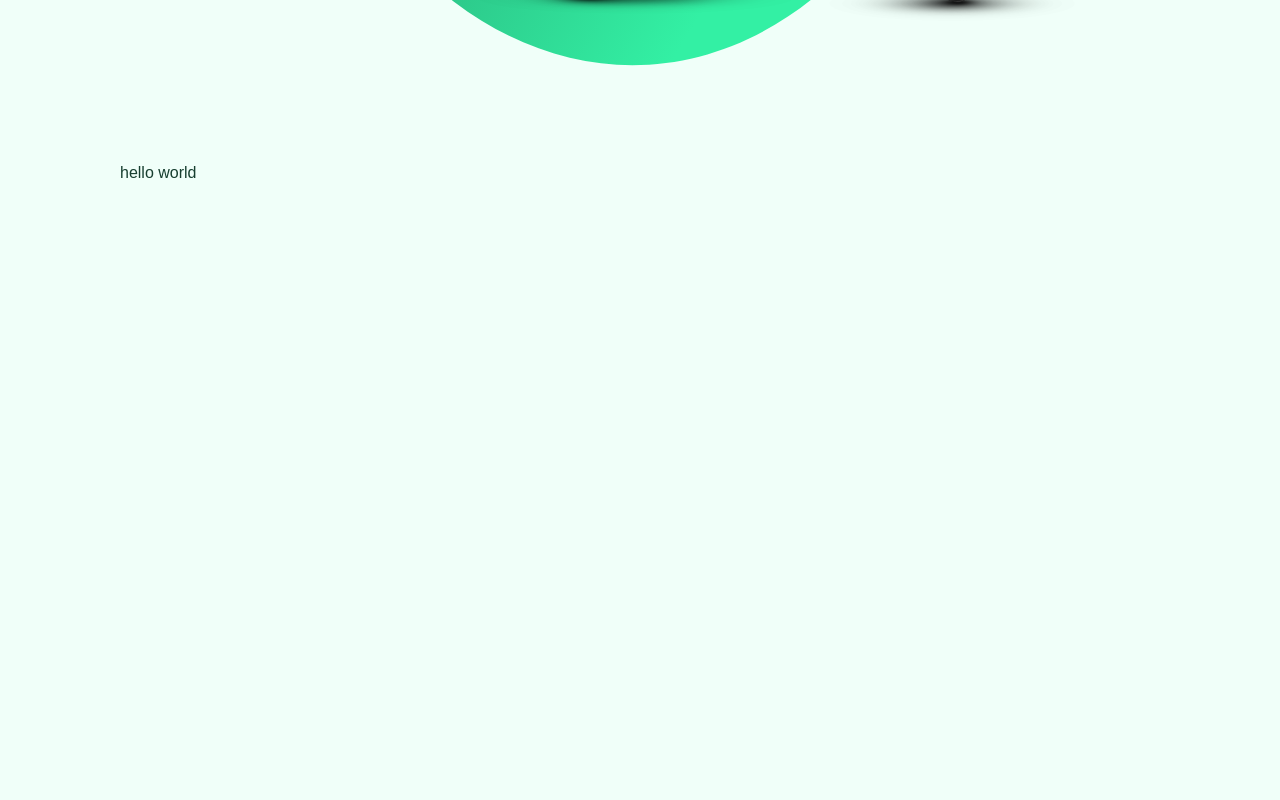
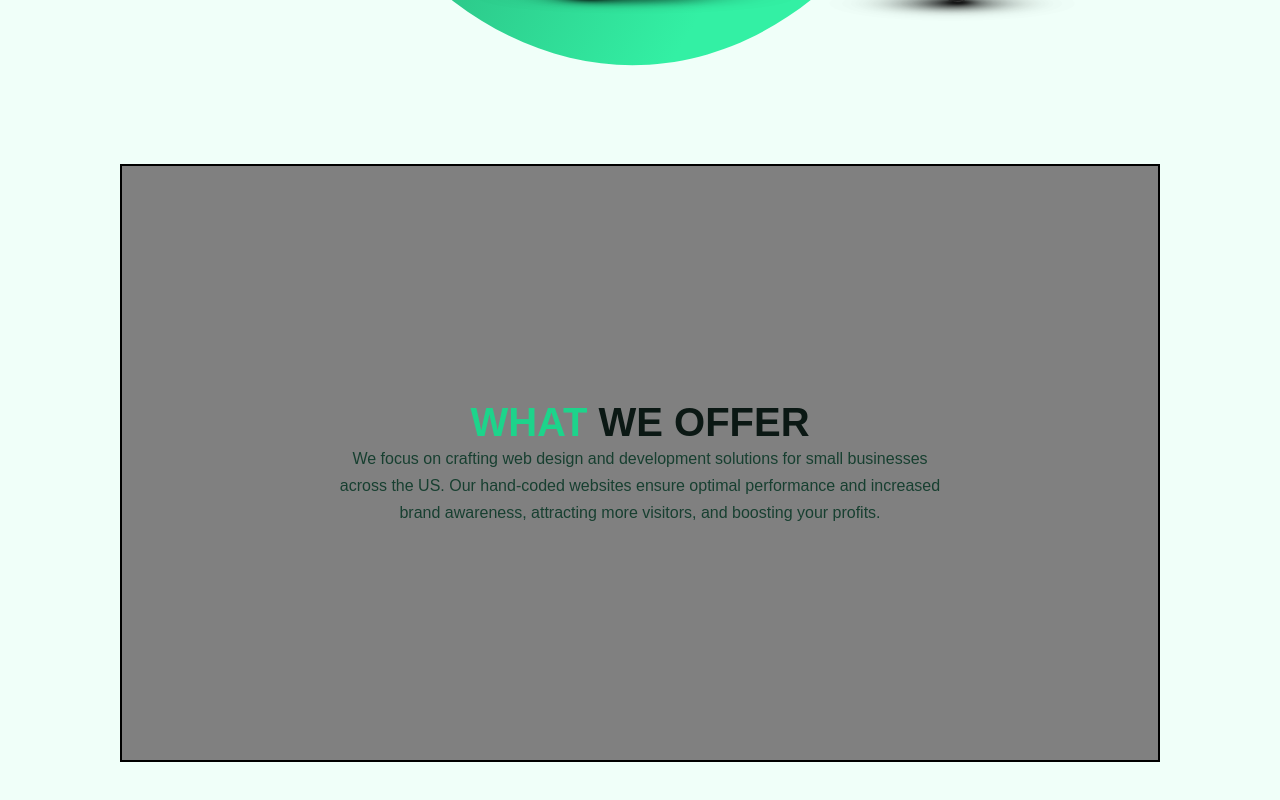
Before and after one commit to adinduokoro/Byte-Back-Digital-V2, a React (Create React App) app: page / in a window 1280 px wide. Shown: the part 808-1608 px from the top of the page. Built offline with nearby package versions, Linux system fonts and the light colour scheme.

Commit message:
Updates
Quick updates on the offer section.

```diff
--- a/src/App.css
+++ b/src/App.css
@@ -84,14 +84,17 @@
 }
 
 h1 {
-  color: var(--primaryBackgroundColor);
   font-size: 3rem;
   font-weight: 800;
   line-height: 130%;
 }
 
+h2{
+  font-size: 2.5rem;
+  font-weight: 900;
+}
+
 p {
-  color: var(--primaryBackgroundColor);
   font-size: 1rem;
   font-weight: 500;
   line-height: 170%;
--- a/src/components/hero/Hero.module.css
+++ b/src/components/hero/Hero.module.css
@@ -27,6 +27,10 @@
   width: 100%;
 }
 
+.hero-content h1, p{
+  color: var(--primaryBackgroundColor);
+}
+
 .hero-image {
   position: absolute;
   width: 42.6875rem;
--- a/src/components/navigation/Navigation.module.css
+++ b/src/components/navigation/Navigation.module.css
@@ -19,7 +19,7 @@
   height: 5.385rem;
 }
 
-.nav-links {
+.navigation-content ul {
   display: flex;
   max-width: 37.1875rem;
   width: 100%;
--- a/src/components/whatWeOffer/WhatWeOffer.js
+++ b/src/components/whatWeOffer/WhatWeOffer.js
@@ -6,10 +6,16 @@
     <section className={styles["what-we-offer"]}>
       <div className="container">
         <div className={styles["what-we-offer-content"]}>
-          hello world
-          {/* h2 */}
+          <h2>
+            WHAT <span>WE OFFER</span>
+          </h2>
           {/* ruler */}
-          {/* p */}
+          <p className={styles["what-we-offer-description"]}>
+            We focus on crafting web design and development solutions for small
+            businesses across the US. Our hand-coded websites ensure optimal
+            performance and increased brand awareness, attracting more visitors,
+            and boosting your profits.
+          </p>
           {/* offer cards */}
         </div>
       </div>
--- a/src/components/whatWeOffer/WhatWeOffer.module.css
+++ b/src/components/whatWeOffer/WhatWeOffer.module.css
@@ -2,6 +2,33 @@
     position: relative;
     height: 37.390625rem;
     width: 100%;
+}
+
+.what-we-offer-content{
+    border: 2px solid black;
+    display: flex;
+    flex-direction: column;
+    background-color: gray;
+    height: 100%;
+    justify-content: center;
+    align-items: center;
+}
+
+.what-we-offer-content h2{
+    color: var(--primaryColorGreen);
+}
+
+.what-we-offer-content span{
+    color: var(--primaryColorGreen100);
+}
+
+.what-we-offer-content p{
+    color: var(--primaryColorGreen200);
+}
+
+.what-we-offer-description{
+    text-align: center;
+    max-width: 38.0625rem;
 }
 
 
```
